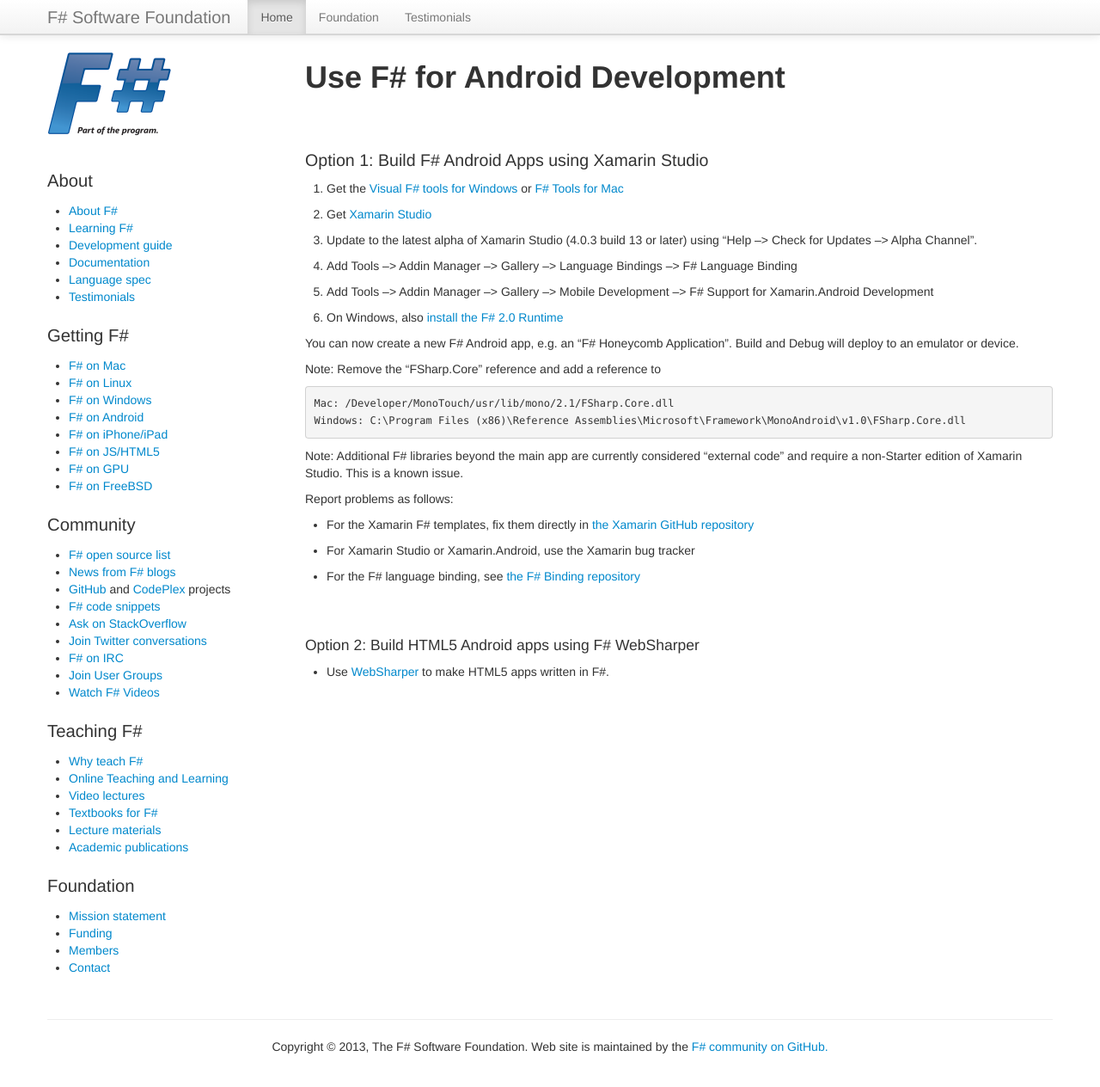
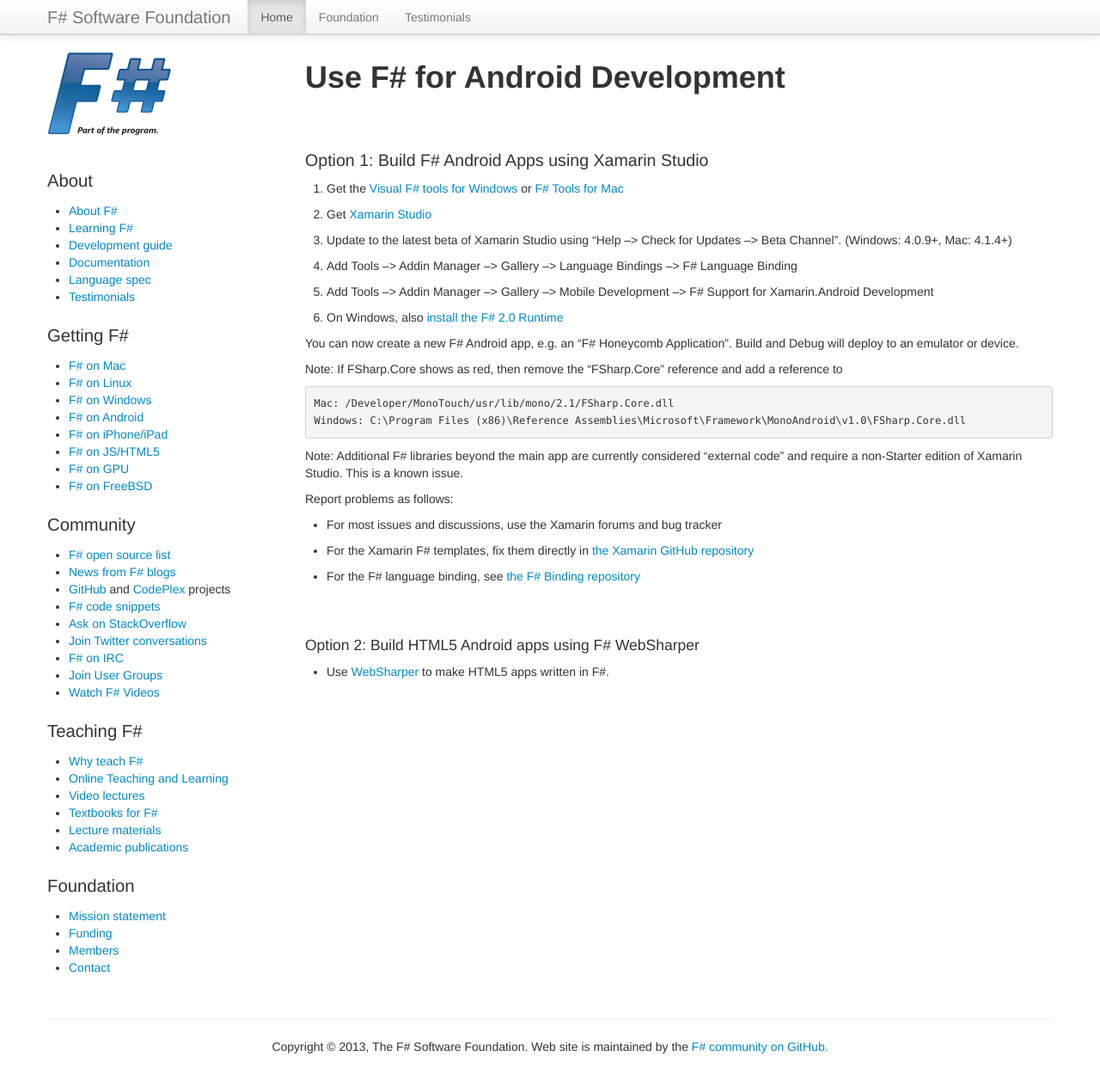
Before and after one commit to fsharp/fsharp.org, a Jekyll site: the page built from use/android/index.md, in a window 1280 px wide and 1277 px high. Shown: the top 1264 px of the window at 86% size. Built offline with Jekyll 4.4.1, drawn with Linux system fonts in a browser that asks for light colours; nearby versions of some CDN libraries; some web fonts are replaced; comment, search, counter and statistics services are not loaded.

Commit message:
Update index.md

```diff
--- a/use/android/index.md
+++ b/use/android/index.md
@@ -8,14 +8,14 @@
 
 1. Get the [Visual F# tools for Windows](/use/windows) or [F# Tools for Mac](/use/mac)
 2. Get [Xamarin Studio](http://xamarin.com/download)
-3. Update to the latest alpha of Xamarin Studio (4.0.3 build 13 or later) using "Help --> Check for Updates --> Alpha Channel".
+3. Update to the latest beta of Xamarin Studio using "Help --> Check for Updates --> Beta Channel".  (Windows: 4.0.9+, Mac: 4.1.4+)
 3. Add Tools --> Addin Manager --> Gallery --> Language Bindings --> F# Language Binding
 4. Add Tools --> Addin Manager --> Gallery --> Mobile Development --> F# Support for Xamarin.Android Development
 5. On Windows, also [install the F# 2.0 Runtime](http://www.microsoft.com/en-us/download/details.aspx?id=13450)
 
 You can now create a new F# Android app, e.g. an "F# Honeycomb Application". Build and Debug will deploy to an emulator or device.
 
-Note: Remove the "FSharp.Core" reference and add a reference to
+Note: If FSharp.Core shows as red, then remove the "FSharp.Core" reference and add a reference to
 
     Mac: /Developer/MonoTouch/usr/lib/mono/2.1/FSharp.Core.dll
     Windows: C:\Program Files (x86)\Reference Assemblies\Microsoft\Framework\MonoAndroid\v1.0\FSharp.Core.dll
@@ -24,8 +24,8 @@
 
 Report problems as follows:
 
+* For most issues and discussions, use the Xamarin forums and bug tracker
 * For the Xamarin F# templates, fix them directly in [the Xamarin GitHub repository](http://github.com/xamarin/md-xamarin-fsharp-addins)
-* For Xamarin Studio or Xamarin.Android, use the Xamarin bug tracker
 * For the F# language binding, see [the F# Binding repository](http://github.com/fsharp/fsharpbinding)
 
 <br />
```
